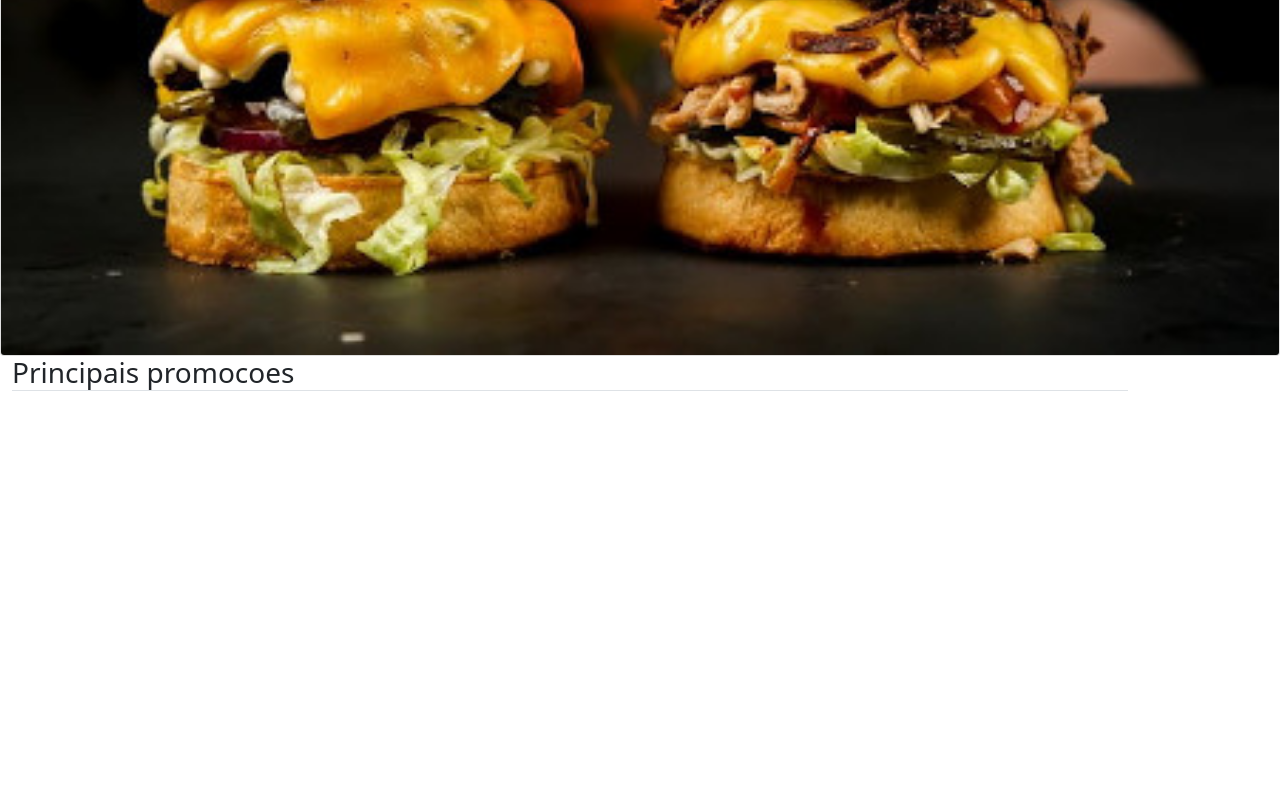
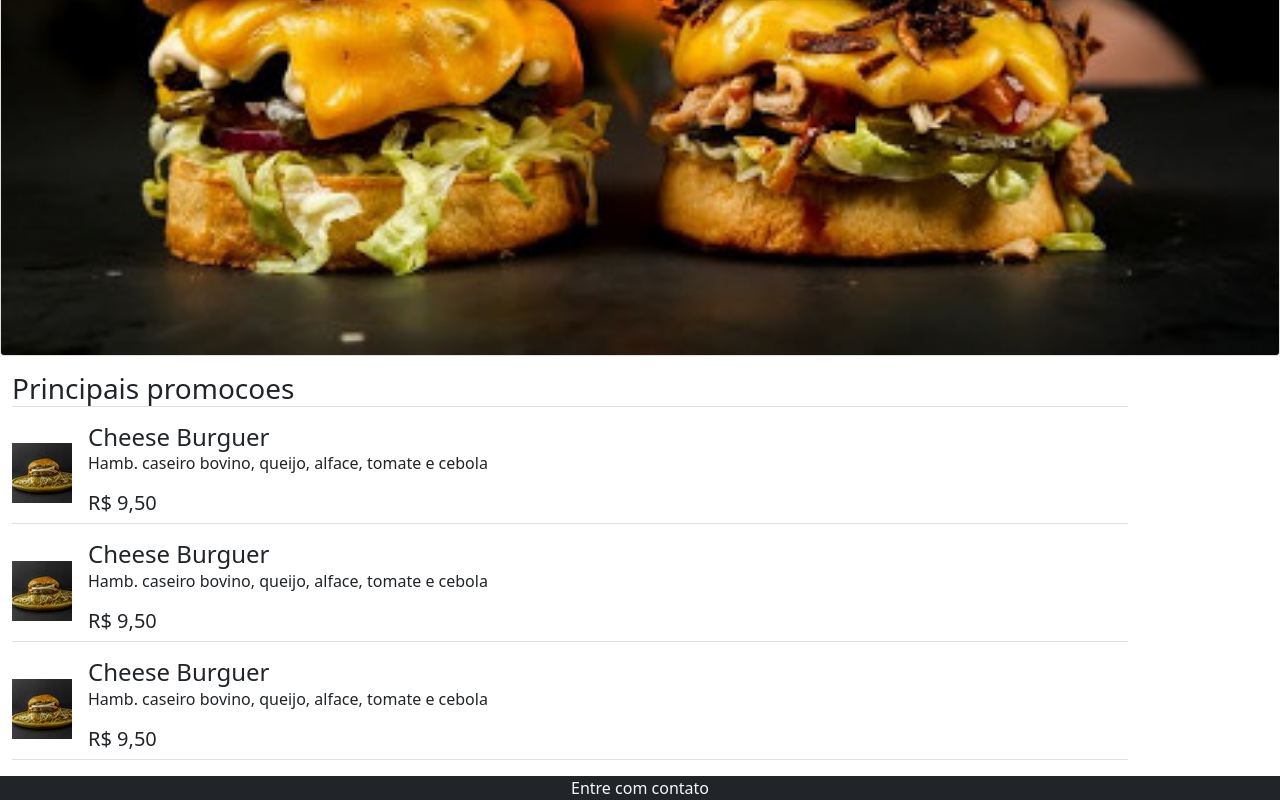
Before and after one commit to alvjeff/site_venda_entraga_lanches, a plain HTML site: page index.html in a window 1280 px wide. Shown: the part 554-1354 px from the top of the page. Before the commit the page ends 961 px from the top, so only its background shows below. Drawn offline with Linux system fonts and the light colour scheme.

Commit message:
inclusao do prototipo de cardapio ao centro e do rodape

```diff
--- a/css/estilo.css
+++ b/css/estilo.css
@@ -6,6 +6,8 @@
     min-height: 250px;
     background-attachment: fixed;
 }
+
+
 
 @media (max-width: 575.98px) {
     .foto-principal{
--- a/index.html
+++ b/index.html
@@ -4,7 +4,7 @@
     <meta charset="UTF-8">
     <meta http-equiv="X-UA-Compatible" content="IE=edge">
     <meta name="viewport" content="width=device-width, initial-scale=1.0">
-    <title>Daniel Lanches - HOME</title>
+    <title>SD Lanches - HOME</title>
 
     <link rel="stylesheet" href="/bootstrap-5.1.3-dist/css/bootstrap.min.css">
     <link rel="stylesheet" href="/css/estilo.css">
@@ -14,7 +14,7 @@
   <!--inicio da navegacao-->
   <nav class="navbar navbar-expand-lg navbar-dark bg-dark">
     <div class="container-fluid">
-          <a class="navbar-brand" href="#">Delivery lanches</a>
+          <a class="navbar-brand" href="#">SD Lanches</a>
           <button class="navbar-toggler" type="button" data-bs-toggle="collapse" data-bs-target="#navbarSupportedContent" aria-controls="navbarSupportedContent" aria-expanded="false" aria-label="Toggle navigation">
             <span class="navbar-toggler-icon"></span>
           </button>
@@ -44,19 +44,64 @@
     <img class="card-img" src="/img/lanches-sm.jpg" alt="">
     <div class="card-img-overlay text-center">
 
-      <h3 class="card-title mt-5 pt-5 display-3">Delivery Lanches</h3>
+      <h3 class="card-title mt-5 pt-5 display-3">SD LANCHES</h3>
       <button class="btn btn-light mt-5">Reserve seu pedido</button>
     </div>
   </div>
 
-  <div class="container mx-0">
+  <!--cardapio de promocoes-->
+  <div class="container mx-0 mt-3">
     <h3 class="border-bottom ">Principais promocoes</h3>
-    <ul></ul>
+    <ul class="list-unstyled">
+      <li class="d-flex align-items-center border-bottom mt-3">
+        <div class="flex-shrink-0">
+          <img class="align-self-center" src="/img/monstruario.jpg" alt="">
+        </div>
+        <div class="flex-grow-1 ms-3">
+          <h4 class="mb-0">Cheese Burguer</h4>
+          <p>Hamb. caseiro bovino, queijo, alface, tomate e cebola</p>
+          <h5>R$ 9,50</h5>
+        </div>
+      </li>
+
+      <li class="d-flex align-items-center border-bottom mt-3">
+        <div class="flex-shrink-0">
+          <img class="align-self-center" src="/img/monstruario.jpg" alt="">
+        </div>
+        <div class="flex-grow-1 ms-3">
+          <h4 class="mb-0">Cheese Burguer</h4>
+          <p>Hamb. caseiro bovino, queijo, alface, tomate e cebola</p>
+          <h5>R$ 9,50</h5>
+        </div>
+      </li>
+
+      <li class="d-flex align-items-center border-bottom mt-3">
+        <div class="flex-shrink-0">
+          <img class="align-self-center" src="/img/monstruario.jpg" alt="">
+        </div>
+        <div class="flex-grow-1 ms-3">
+          <h4 class="mb-0">Cheese Burguer</h4>
+          <p>Hamb. caseiro bovino, queijo, alface, tomate e cebola</p>
+          <h5>R$ 9,50</h5>
+        </div>
+      </li>
+    </ul><!--fim do cardapio de promocoes-->
 
   </div>
+
+  <footer class="bg-dark text-center text-light">
+
+    <span>Entre com contato</span>
+  </footer>
+
+
+
+
 
 
 
     <script src="/bootstrap-5.1.3-dist/js/bootstrap.bundle.min.js"></script>
+
+
 </body>
 </html>
```
Also changed, not shown: img/monstruario.jpg (added).
